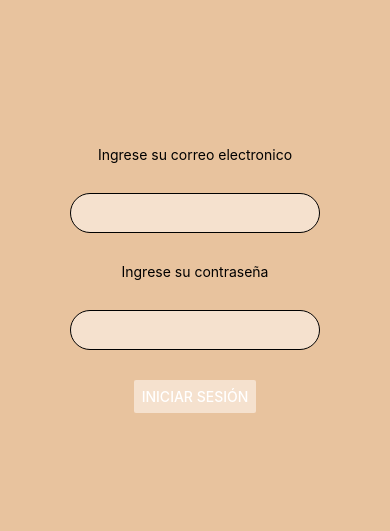
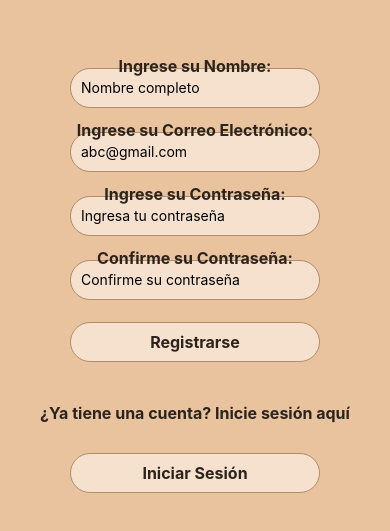
Before and after one commit to Simon2301/proyectofinal, a React Native app: screen /Registro in a window 390 px wide. Shown: the part 143-674 px from the top of the page. Built offline with nearby package versions, Linux system fonts and the light colour scheme.

Commit message:
Login y Registro Estáticos

```diff
--- a/App.js
+++ b/App.js
@@ -1,31 +1,120 @@
-import { StatusBar } from 'expo-status-bar';
-import reacteact from 'react';
-import { StyleSheet, Text, View } from 'react-native';
-import Formulario from "./src/components/Formulario";
-import BtnIniciar from "./src/components/BtnIniciar"
+import { NavigationContainer } from '@react-navigation/native';
+import { createStackNavigator } from '@react-navigation/stack';
+import React, { useState } from 'react';
+import { StyleSheet, Text, TextInput, View, TouchableOpacity } from 'react-native';
+import Registro from './src/components/Registro'; // Ruta para el archivo Registro.js
+import Inicio from './inicio'; // Importar el archivo inicio.js
 
-export default function App() {
-    return(
+const Stack = createStackNavigator();
+
+function App({ navigation }) {
+  const [correo, setCorreo] = useState('');
+  const [contrasena, setContrasena] = useState('');
+
+  const handleSubmit = () => {
+    console.log('Correo Electrónico:', correo);
+    console.log('Contraseña:', contrasena);
+    navigation.navigate('Inicio'); // Navegar a la pantalla "Inicio" después de iniciar sesión
+  };
+
+  return (
     <View style={styles.container}>
-      <Text>Ingrese su correo electronico</Text>
-      <Formulario />
+      <Text style={styles.letra}>Ingrese su Correo Electrónico:</Text>
+      <TextInput
+        style={styles.input}
+        value={correo}
+        onChangeText={setCorreo}
+        placeholder="abc@gmail.com"
+      />
+      <Text style={styles.letra}>Ingrese su Contraseña:</Text>
+      <TextInput
+        style={styles.input}
+        value={contrasena}
+        onChangeText={setContrasena}
+        placeholder="Ingresa tu contraseña"
+        secureTextEntry={true}
+      />
+      <TouchableOpacity style={styles.button} onPress={handleSubmit}>
+        <Text style={styles.buttonText}>Iniciar Sesión</Text>
+      </TouchableOpacity>
+      <Text style={styles.letraR}>¿Aún no tiene una cuenta? Regístrese aquí</Text>
 
-      <Text>Ingrese su contraseña</Text>
-      <Formulario />
-
-      <BtnIniciar />
-      <StatusBar style="auto"/>
+      <TouchableOpacity
+        style={styles.button}
+        onPress={() => navigation.navigate('Registro')}
+      >
+        <Text style={styles.buttonText}>Registrarse</Text>
+      </TouchableOpacity>
     </View>
   );
 }
 
-
-
+export default function Main() {
+  return (
+    <NavigationContainer>
+      <Stack.Navigator initialRouteName="Inicio">
+        <Stack.Screen
+          name="Inicio"
+          component={App}
+          options={{ headerShown: false }} // Oculta la barra superior para una vista más limpia
+        />
+        <Stack.Screen
+          name="Registro"
+          component={Registro}
+          options={{ headerShown: false }}
+        />
+        <Stack.Screen
+          name="InicioApp"
+          component={Inicio}
+          options={{ headerShown: false }} // Agregar la pantalla "inicio"
+        />
+      </Stack.Navigator>
+    </NavigationContainer>
+  );
+}
 const styles = StyleSheet.create({
   container: {
     flex: 1,
     backgroundColor: "#e8c39e",
     alignItems: "center",
     justifyContent: "center",
+    padding: 40,
+
+  },
+  letra: {
+    color: "#2c241c",
+    marginBottom: -20
+  },
+  letraR:{
+    marginTop: '30%',
+    marginBottom: -20
+
+  },
+  input: {
+    height: 40,
+    width: 250,
+    margin: 12,
+    borderWidth: 1,
+    borderColor: '#B08E6B', // Color del borde
+    padding: 10,
+    borderRadius: 20,
+    backgroundColor: "#f5e1ce",
+    marginVertical: 30,
+  },
+  button: {
+    height: 40,
+    width: 250,
+    borderRadius: 20,
+    backgroundColor: "#f5e1ce",
+    borderWidth: 1,
+    borderColor: '#B08E6B', // Color del borde
+    alignItems: 'center',
+    justifyContent: 'center',
+    marginVertical: 30,
+  },
+  buttonText: {
+    color: '#2c241c', // Cambia el color del texto si es necesario
+    fontSize: 16,
+    fontWeight: 'bold',
   },
 });
--- a/package.json
+++ b/package.json
@@ -10,10 +10,14 @@
   },
   "dependencies": {
     "@react-navigation/bottom-tabs": "^6.6.1",
+    "@react-navigation/native": "^6.1.18",
+    "@react-navigation/stack": "^6.4.1",
     "expo": "~51.0.28",
     "expo-status-bar": "~1.12.1",
     "react": "18.2.0",
-    "react-native": "0.74.5"
+    "react-native": "0.74.5",
+    "react-native-safe-area-context": "4.10.5",
+    "react-native-screens": "3.31.1"
   },
   "devDependencies": {
     "@babel/core": "^7.20.0"
--- a/src/components/BtnIniciar.js
+++ /dev/null
@@ -1,29 +0,0 @@
-import React from 'react';
-import {  StyleSheet,
-    Button,
-    View,
-    SafeAreaView,} from 'react-native';
-
-
-const Separator = () => <View style={styles.separator} />;
-
-const App = () => (
-  <SafeAreaView>
-<Button style={styles.btn}
-  title="Iniciar Sesión"
-  color="#f5e1ce"
-
-/>
-    </SafeAreaView>);
-
-
-
-const styles = StyleSheet.create({
-    btn: {
-      flex: 1,
-      justifyContent: 'center',
-      borderRadius: 20,
-    },
-});
-
-export default App;
--- a/src/components/Formulario.js
+++ /dev/null
@@ -1,34 +0,0 @@
-import React from 'react';
-import {SafeAreaView, StyleSheet, TextInput} from 'react-native';
-
-const TextInputExample = () => {
-  const [text, onChangeText] = React.useState('Useless Text');
-  const [number, onChangeNumber] = React.useState('');
-
-  return (
-    <SafeAreaView>
-      <TextInput
-        style={styles.input}
-        onChangeText={onChangeNumber}
-        value={number}
-        keyboardType="text"
-      />
-    </SafeAreaView>
-  );
-};
-
-const styles = StyleSheet.create({
-  input: {
-    height: 40,
-    width: 250,
-    margin: 12,
-    borderWidth: 1,
-    padding: 10,
-    radius: 20,
-    borderRadius: 20,
-    backgroundColor: "#f5e1ce",
-    marginVertical: 30
-  },
-});
-
-export default TextInputExample;
--- /dev/null
+++ b/src/components/Registro.js
@@ -0,0 +1,126 @@
+import React, { useState } from 'react';
+import { StyleSheet, Text, TextInput, View, TouchableOpacity, Alert } from 'react-native';
+
+export default function Registro({ navigation }) {
+  const [nombre, setNombre] = useState('');
+  const [correo, setCorreo] = useState('');
+  const [contrasena, setContrasena] = useState('');
+  const [confirmarContrasena, setConfirmarContrasena] = useState('');
+
+  const handleRegister = () => {
+    // Validar que todos los campos estén completos
+    if (!nombre || !correo || !contrasena || !confirmarContrasena) {
+      Alert.alert('Error', 'Todos los campos son obligatorios');
+      return;
+    }
+
+    // Validar que las contraseñas coincidan
+    if (contrasena !== confirmarContrasena) {
+      Alert.alert('Error', 'Las contraseñas no coinciden');
+      return;
+    }
+
+    // Si todo está bien, navega a la pantalla de inicio
+    console.log('Nombre:', nombre);
+    console.log('Correo:', correo);
+    console.log('Contraseña:', contrasena);
+    navigation.navigate('InicioApp');
+  };
+
+  return (
+    <View style={styles.container}>
+      <Text style={styles.letra}>Ingrese su Nombre:</Text>
+      <TextInput
+        style={styles.input}
+        value={nombre}
+        onChangeText={setNombre}
+        placeholder="Nombre completo"
+      />
+      <Text style={styles.letra}>Ingrese su Correo Electrónico:</Text>
+      <TextInput
+        style={styles.input}
+        value={correo}
+        onChangeText={setCorreo}
+        placeholder="abc@gmail.com"
+        keyboardType="email-address"
+      />
+      <Text style={styles.letra}>Ingrese su Contraseña:</Text>
+      <TextInput
+        style={styles.input}
+        value={contrasena}
+        onChangeText={setContrasena}
+        placeholder="Ingresa tu contraseña"
+        secureTextEntry={true}
+      />
+      <Text style={styles.letra}>Confirme su Contraseña:</Text>
+      <TextInput
+        style={styles.input}
+        value={confirmarContrasena}
+        onChangeText={setConfirmarContrasena}
+        placeholder="Confirme su contraseña"
+        secureTextEntry={true}
+      />
+      <TouchableOpacity style={styles.button} onPress={handleRegister}>
+        <Text style={styles.buttonText}>Registrarse</Text>
+      </TouchableOpacity>
+
+      <Text style={styles.letraR}>¿Ya tiene una cuenta? Inicie sesión aquí</Text>
+
+      <TouchableOpacity
+        style={styles.button}
+        onPress={() => navigation.navigate('Inicio')} // Navegar a la pantalla "App.js" (Inicio)
+      >
+        <Text style={styles.buttonText}>Iniciar Sesión</Text>
+      </TouchableOpacity>
+    </View>
+  );
+}
+
+const styles = StyleSheet.create({
+  container: {
+    flex: 1,
+    backgroundColor: "#e8c39e",
+    alignItems: "center",
+    justifyContent: "center",
+    padding: 40,
+  },
+  letra: {
+    color: "#2c241c",
+    marginBottom: -20,
+    fontSize: 16,
+    fontWeight: 'bold',
+  },
+  letraR: {
+    marginTop: '10%',
+    marginBottom: 20,
+    color: "#2c241c",
+    fontSize: 16,
+    fontWeight: 'bold',
+  },
+  input: {
+    height: 40,
+    width: 250,
+    margin: 12,
+    borderWidth: 1,
+    borderColor: '#B08E6B',
+    padding: 10,
+    borderRadius: 20,
+    backgroundColor: "#f5e1ce",
+  },
+  button: {
+    height: 40,
+    width: 250,
+    borderRadius: 20,
+    backgroundColor: "#f5e1ce",
+    borderWidth: 1,
+    borderColor: '#B08E6B',
+    alignItems: 'center',
+    justifyContent: 'center',
+    marginVertical: 10,
+  },
+  buttonText: {
+    color: '#2c241c',
+    fontSize: 16,
+    fontWeight: 'bold',
+  },
+});
```
Also changed, not shown: 1 other file (tests, documents, lock files or other folders).
